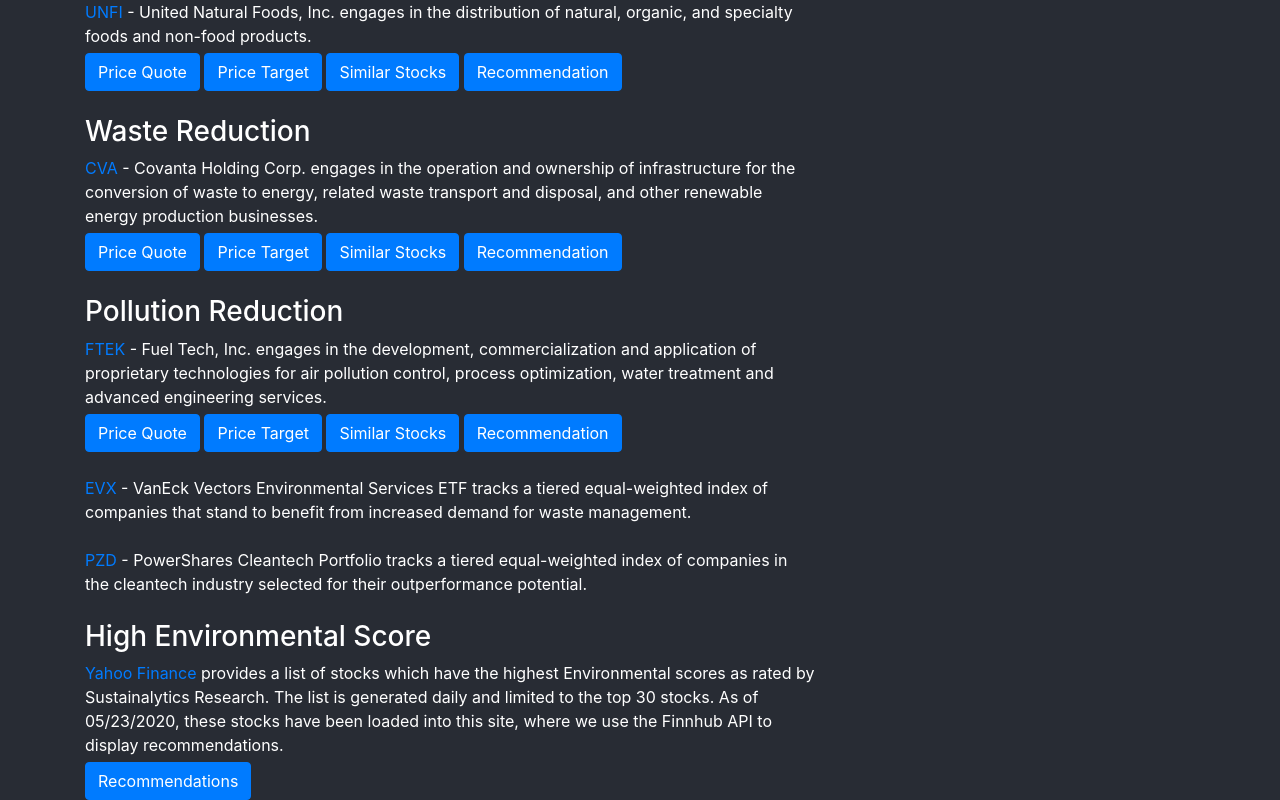
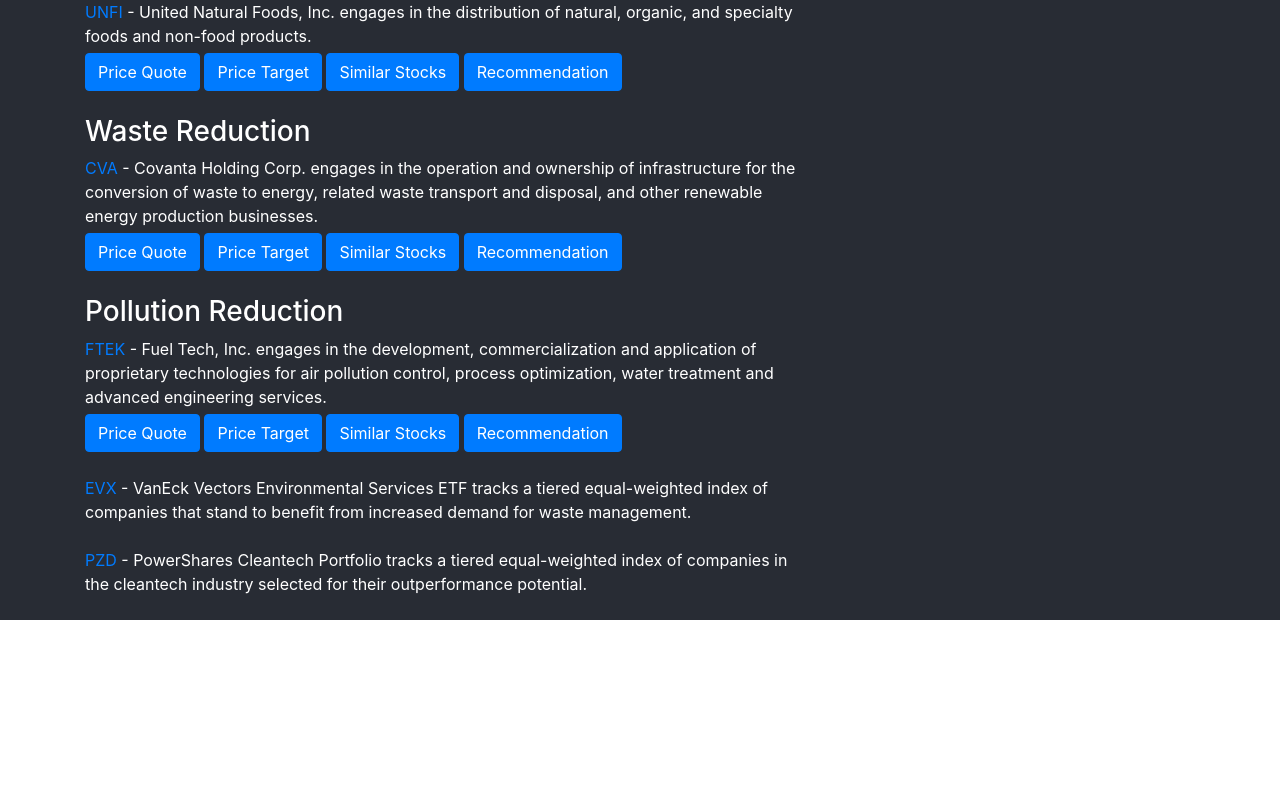
Before and after one commit to delphe/green-stocks, a React (Create React App) app: page / in a window 1280 px wide. Shown: the part 3294-4094 px from the top of the page. After the commit the page ends 3914 px from the top, so only its background shows below. Built offline with nearby package versions, Linux system fonts and the light colour scheme.

Commit message:
Remove yahoo recommendations
These stocks do not appear to be from companies I would support as environmentally friendly.

```diff
--- a/src/App.js
+++ b/src/App.js
@@ -191,12 +191,6 @@
                    - PowerShares Cleantech Portfolio tracks a tiered equal-weighted index of companies in the cleantech industry selected for their outperformance potential.<br/>
                    {/* <FinnhubData symbol="PZD" /> */}
                    <br/>
-                <h3>High Environmental Score</h3>
-                <a href="https://finance.yahoo.com/u/yahoo-finance/watchlists/environmental-high/" target="_blank" rel="noopener noreferrer">
-                  Yahoo Finance </a> provides a list of stocks which have the highest Environmental scores as rated by Sustainalytics Research.
-                  The list is generated daily and limited to the top 30 stocks.
-                  As of 05/23/2020, these stocks have been loaded into this site, where we use the Finnhub API to display recommendations.
-                  <FinnhubR13s stocklist="yahoo"/>
               </div>
             </div>
           </div>
```
